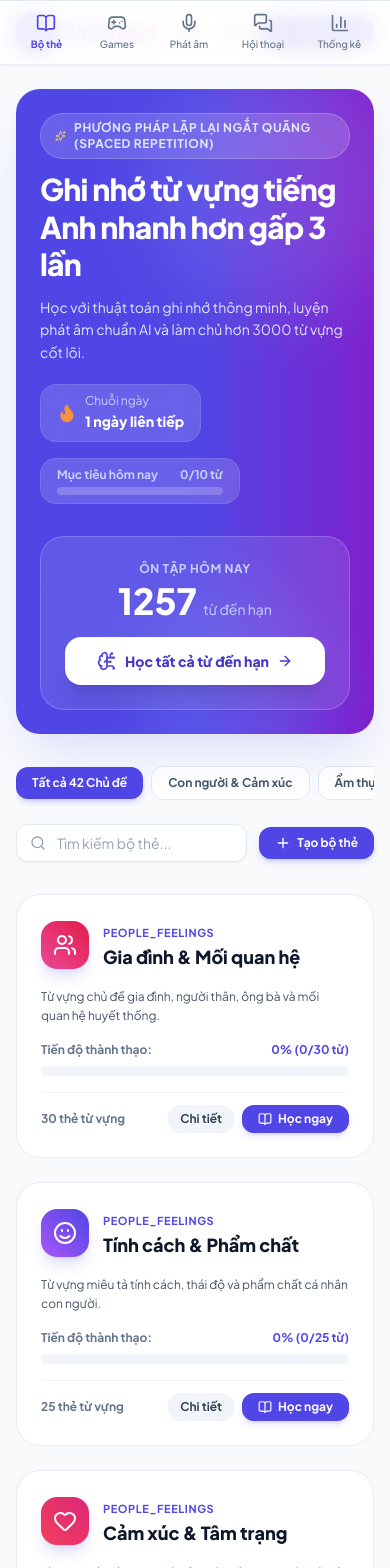
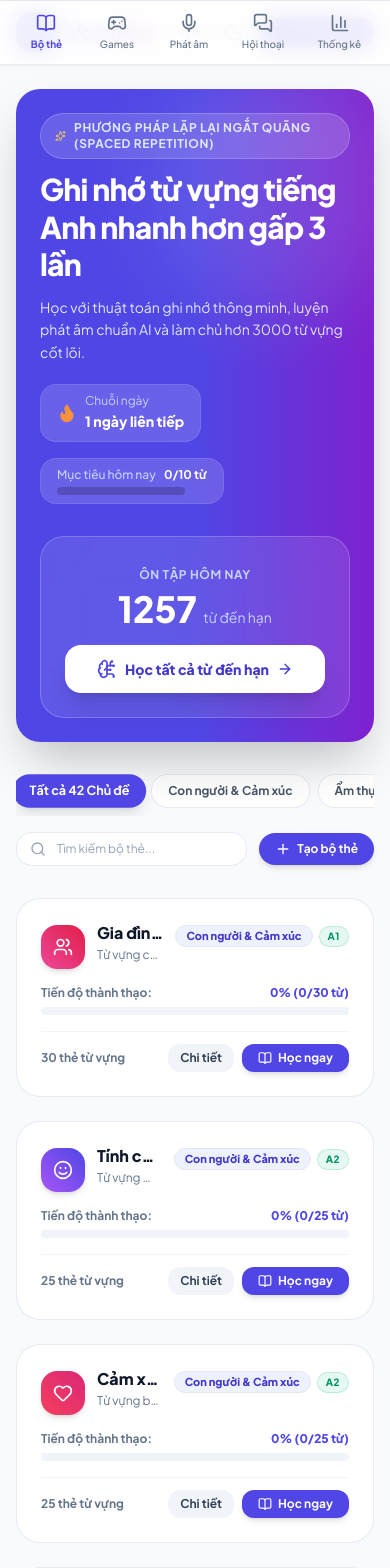
Before and after one commit to ninhnguyen2408/flashCards, a React (Vite) app: page / in a window 390 px wide. Shown: the top 1568 px of the page. Built offline with nearby package versions, Linux system fonts and the light colour scheme; no server answers; the database is empty.

Commit message:
design ui

```diff
--- a/src/App.tsx
+++ b/src/App.tsx
@@ -4,6 +4,7 @@ import type { User } from './types/auth';
 import { AuthService } from './services/authService';
 import { StorageService } from './services/storageService';
 import { ApiService } from './services/apiService';
+import { ThemeService } from './services/themeService';
 import { soundEffects } from './services/soundEffects';
 import { Header } from './components/Header';
 import { DeckList } from './components/DeckList';
@@ -83,6 +84,7 @@ export function App() {
     refreshData(user);
 
     // Theme initialization
+    ThemeService.init();
     const savedTheme = localStorage.getItem('vm_theme') || 'light';
     const darkBool = savedTheme === 'dark';
     setIsDark(darkBool);
--- a/src/components/DeckList.tsx
+++ b/src/components/DeckList.tsx
@@ -55,6 +55,19 @@ export const DeckList: React.FC<DeckListProps> = ({
   const dueCardsCount = cards.filter(isCardDue).length;
   const dailyProgressPercent = Math.min(100, Math.round(((stats.studiedToday || 0) / (stats.dailyGoal || 10)) * 100));
 
+  const getCategoryLabel = (cat: string) => {
+    switch (cat) {
+      case 'people_feelings': return 'Con người & Cảm xúc';
+      case 'food_dining': return 'Ẩm thực & Nhà bếp';
+      case 'daily_shopping': return 'Đời sống & Mua sắm';
+      case 'nature_environment': return 'Thiên nhiên & Môi trường';
+      case 'education_career': return 'Học tập & Công việc';
+      case 'places_services': return 'Địa điểm & Dịch vụ';
+      case 'leisure_festivals': return 'Giải trí & Lễ hội';
+      default: return cat.replace(/_/g, ' ');
+    }
+  };
+
   const filteredDecks = decks.filter(d => {
     const matchCategory = activeCategory === 'all' || d.category === activeCategory;
     const matchSearch = d.title.toLowerCase().includes(searchQuery.toLowerCase()) ||
@@ -96,15 +109,15 @@ export const DeckList: React.FC<DeckListProps> = ({
                 </div>
               </div>
 
-              <div className="flex items-center gap-3 bg-white/15 backdrop-blur-md px-4 py-2 rounded-2xl border border-white/10 min-w-[200px]">
-                <div className="flex-1">
-                  <div className="flex justify-between text-xs font-bold text-brand-200 mb-1">
+              <div className="flex items-center gap-3 bg-white/15 backdrop-blur-md px-4 py-2 rounded-2xl border border-white/10">
+                <div>
+                  <div className="flex justify-between text-xs text-brand-200 mb-1 font-medium">
                     <span>Mục tiêu hôm nay</span>
-                    <span>{stats.studiedToday || 0}/{stats.dailyGoal} từ</span>
+                    <span className="font-bold text-white ml-2">{stats.studiedToday || 0}/{stats.dailyGoal || 10} từ</span>
                   </div>
-                  <div className="w-full bg-white/20 h-2 rounded-full overflow-hidden">
+                  <div className="w-32 bg-black/20 h-2 rounded-full overflow-hidden">
                     <div
-                      className="bg-emerald-400 h-full rounded-full transition-all duration-500"
+                      className="bg-gradient-to-r from-emerald-400 to-teal-300 h-full rounded-full transition-all duration-500"
                       style={{ width: `${dailyProgressPercent}%` }}
                     />
                   </div>
@@ -115,9 +128,9 @@ export const DeckList: React.FC<DeckListProps> = ({
 
           {/* Right Action Box */}
           <div className="shrink-0 bg-white/10 backdrop-blur-xl border border-white/20 p-6 rounded-3xl text-center space-y-4 max-w-xs w-full">
-            <div>
-              <span className="text-xs uppercase font-bold text-brand-200 tracking-wider block">Ôn tập hôm nay</span>
-              <div className="text-4xl font-black text-white mt-1">
+            <div className="space-y-1">
+              <span className="text-xs font-bold text-brand-200 uppercase tracking-wider">ÔN TẬP HÔM NAY</span>
+              <div className="text-4xl font-black text-white">
                 {dueCardsCount} <span className="text-sm font-normal text-brand-200">từ đến hạn</span>
               </div>
             </div>
@@ -146,10 +159,9 @@ export const DeckList: React.FC<DeckListProps> = ({
                 soundEffects.playPop();
                 setActiveCategory(tab.id);
               }}
-              className={`px-4 py-2 rounded-xl text-xs sm:text-sm font-bold whitespace-nowrap transition-all ${
-                activeCategory === tab.id
-                  ? 'bg-brand-600 text-white shadow-md shadow-brand-500/25'
-                  : 'bg-white dark:bg-slate-800/80 text-slate-600 dark:text-slate-400 hover:text-slate-900 dark:hover:text-white border border-slate-200 dark:border-slate-700'
+              className={`px-4 py-2 rounded-2xl text-xs sm:text-sm font-bold whitespace-nowrap transition-all ${activeCategory === tab.id
+                ? 'bg-brand-600 text-white shadow-lg shadow-brand-500/25 scale-105'
+                : 'bg-white dark:bg-slate-900 text-slate-600 dark:text-slate-300 border border-slate-200/80 dark:border-slate-800 hover:border-brand-400 dark:hover:border-brand-600'
                 }`}
             >
               {tab.label}
@@ -166,13 +178,13 @@ export const DeckList: React.FC<DeckListProps> = ({
               placeholder="Tìm kiếm bộ thẻ..."
               value={searchQuery}
               onChange={(e) => setSearchQuery(e.target.value)}
-              className="w-full pl-10 pr-4 py-2 rounded-xl bg-white dark:bg-slate-800/80 border border-slate-200 dark:border-slate-700 text-sm text-slate-900 dark:text-white placeholder-slate-400 focus:outline-none focus:ring-2 focus:ring-brand-500 shadow-sm"
+              className="w-full pl-10 pr-4 py-2 rounded-2xl bg-white dark:bg-slate-900 border border-slate-200/80 dark:border-slate-800 text-slate-900 dark:text-white text-xs sm:text-sm focus:outline-none focus:ring-2 focus:ring-brand-500 transition-all placeholder:text-slate-400"
             />
           </div>
 
           <button
             onClick={onCreateDeck}
-            className="flex items-center gap-1.5 px-4 py-2 rounded-xl bg-brand-600 hover:bg-brand-700 active:scale-95 text-white font-bold text-xs sm:text-sm shadow-md shadow-brand-500/25 transition-all whitespace-nowrap"
+            className="flex items-center gap-1.5 px-4 py-2 rounded-2xl bg-brand-600 hover:bg-brand-700 active:scale-95 text-white text-xs sm:text-sm font-bold shadow-md shadow-brand-500/20 whitespace-nowrap transition-all"
           >
             <Plus className="w-4 h-4" />
             <span>Tạo bộ thẻ</span>
@@ -200,34 +212,45 @@ export const DeckList: React.FC<DeckListProps> = ({
               <div
                 key={deck.id}
                 onClick={() => onSelectDeck(deck)}
-                className="group relative glass-card rounded-3xl p-6 hover:shadow-xl hover:border-brand-300 dark:hover:border-brand-700 transition-all cursor-pointer flex flex-col justify-between"
+                className="group relative bg-white dark:bg-slate-900/90 rounded-3xl p-6 border border-slate-200/80 dark:border-slate-800 hover:border-brand-500/50 hover:shadow-xl hover:shadow-brand-500/10 transition-all duration-300 cursor-pointer flex flex-col justify-between overflow-hidden"
               >
                 <div>
-                  {/* Top Bar of Card */}
-                  <div className="flex items-start justify-between gap-4 mb-4">
-                    <div className="flex items-center gap-3.5">
-                      <div className={`w-12 h-12 rounded-2xl bg-gradient-to-tr ${deck.color || 'from-blue-500 to-indigo-600'} flex items-center justify-center shadow-lg shadow-brand-500/20 group-hover:scale-105 transition-transform`}>
-                        <DeckIcon name={deck.icon} category={deck.category} className="w-6 h-6 text-white" />
+                  {/* Top Header of Card: Icon + (Title & Description) on Left, Category & CEFR Badges on Far Right */}
+                  <div className="flex items-start justify-between gap-3 mb-3">
+                    <div className="flex items-start gap-3 min-w-0 flex-1">
+                      <div className={`w-11 h-11 rounded-2xl bg-gradient-to-tr ${deck.color || 'from-blue-500 to-indigo-600'} flex items-center justify-center shadow-md shadow-brand-500/20 group-hover:scale-105 transition-transform shrink-0 mt-0.5`}>
+                        <DeckIcon name={deck.icon} category={deck.category} className="w-5 h-5 text-white" />
                       </div>
-                      <div>
-                        <span className="text-[11px] font-bold uppercase tracking-wider text-brand-600 dark:text-brand-400">
-                          {deck.category}
-                        </span>
-                        <h3 className="text-lg font-extrabold text-slate-900 dark:text-white group-hover:text-brand-600 dark:group-hover:text-brand-400 transition-colors">
+                      <div className="min-w-0 flex-1">
+                        <h3 className="text-base sm:text-lg font-black text-slate-900 dark:text-white group-hover:text-brand-600 dark:group-hover:text-brand-400 transition-colors leading-tight truncate">
                           {deck.title}
                         </h3>
+                        <p className="text-slate-500 dark:text-slate-400 text-xs truncate mt-1 leading-snug">
+                          {deck.description}
+                        </p>
                       </div>
                     </div>
 
+                    {/* Right side: Category & CEFR badges */}
+                    <div className="flex items-center gap-1.5 shrink-0 mt-0.5">
+                      <span className="text-[11px] font-extrabold px-2.5 py-0.5 rounded-full bg-brand-50 text-brand-700 dark:bg-brand-950/60 dark:text-brand-300 border border-brand-200/60 dark:border-brand-800/60 whitespace-nowrap">
+                        {getCategoryLabel(deck.category)}
+                      </span>
+                      {deck.cefrLevel && (
+                        <span className="text-[10px] font-black uppercase tracking-wider px-2 py-0.5 rounded-full bg-emerald-500/10 text-emerald-600 dark:text-emerald-400 border border-emerald-500/20 whitespace-nowrap">
+                          {deck.cefrLevel}
+                        </span>
+                      )}
+
                       {/* Edit / Delete actions for custom decks */}
                       {deck.isCustom && (
-                      <div className="flex items-center gap-1" onClick={(e) => e.stopPropagation()}>
+                        <div className="flex items-center gap-1 ml-1" onClick={(e) => e.stopPropagation()}>
                           <button
                             onClick={() => onEditDeck(deck)}
-                          className="p-1.5 rounded-lg text-slate-400 hover:text-brand-600 hover:bg-slate-100 dark:hover:bg-slate-800 transition-colors"
+                            className="p-1 rounded-lg text-slate-400 hover:text-brand-600 hover:bg-slate-100 dark:hover:bg-slate-800 transition-colors"
                             title="Sửa bộ thẻ"
                           >
-                          <Edit3 className="w-4 h-4" />
+                            <Edit3 className="w-3.5 h-3.5" />
                           </button>
                           <button
                             onClick={() => {
@@ -235,29 +258,25 @@ export const DeckList: React.FC<DeckListProps> = ({
                                 onDeleteDeck(deck.id);
                               }
                             }}
-                          className="p-1.5 rounded-lg text-slate-400 hover:text-rose-600 hover:bg-rose-50 dark:hover:bg-rose-950/40 transition-colors"
+                            className="p-1 rounded-lg text-slate-400 hover:text-rose-600 hover:bg-rose-50 dark:hover:bg-rose-950/40 transition-colors"
                             title="Xóa bộ thẻ"
                           >
-                          <Trash2 className="w-4 h-4" />
+                            <Trash2 className="w-3.5 h-3.5" />
                           </button>
                         </div>
                       )}
                     </div>
-
-                  {/* Description */}
-                  <p className="text-slate-600 dark:text-slate-300 text-xs sm:text-sm line-clamp-2 mb-4 leading-relaxed">
-                    {deck.description}
-                  </p>
+                  </div>
 
                   {/* Progress Stats Breakdown */}
-                  <div className="space-y-2 mb-4">
+                  <div className="space-y-1.5 my-4">
                     <div className="flex justify-between text-xs font-bold">
                       <span className="text-slate-500 dark:text-slate-400">Tiến độ thành thạo:</span>
-                      <span className="text-brand-600 dark:text-brand-400">{progressPercent}% ({mastered}/{deckCards.length} từ)</span>
+                      <span className="text-brand-600 dark:text-brand-400 font-extrabold">{progressPercent}% ({mastered}/{deckCards.length} từ)</span>
                     </div>
 
                     {/* Multi-segment Progress Bar */}
-                    <div className="w-full bg-slate-100 dark:bg-slate-800 h-2.5 rounded-full overflow-hidden flex">
+                    <div className="w-full bg-slate-100 dark:bg-slate-800 h-2 rounded-full overflow-hidden flex">
                       <div
                         className="bg-emerald-500 h-full transition-all"
                         style={{ width: `${deckCards.length ? (mastered / deckCards.length) * 100 : 0}%` }}
--- /dev/null
+++ b/src/services/themeService.ts
@@ -0,0 +1,141 @@
+export interface ThemeColor {
+  id: string;
+  name: string;
+  badgeBg: string;
+  colors: Record<string, string>;
+}
+
+export const THEME_COLORS: ThemeColor[] = [
+  {
+    id: 'indigo',
+    name: 'Tím Indigo (Mặc định)',
+    badgeBg: 'bg-indigo-500',
+    colors: {
+      '--brand-50': '#eef2ff',
+      '--brand-100': '#e0e7ff',
+      '--brand-200': '#c7d2fe',
+      '--brand-300': '#a5b4fc',
+      '--brand-400': '#818cf8',
+      '--brand-500': '#6366f1',
+      '--brand-600': '#4f46e5',
+      '--brand-700': '#4338ca',
+      '--brand-800': '#3730a3',
+      '--brand-900': '#312e81',
+      '--brand-950': '#1e1b4b',
+    }
+  },
+  {
+    id: 'blue',
+    name: 'Xanh Dương Ocean',
+    badgeBg: 'bg-blue-500',
+    colors: {
+      '--brand-50': '#eff6ff',
+      '--brand-100': '#dbeafe',
+      '--brand-200': '#bfdbfe',
+      '--brand-300': '#93c5fd',
+      '--brand-400': '#60a5fa',
+      '--brand-500': '#3b82f6',
+      '--brand-600': '#2563eb',
+      '--brand-700': '#1d4ed8',
+      '--brand-800': '#1e40af',
+      '--brand-900': '#1e3a8a',
+      '--brand-950': '#172554',
+    }
+  },
+  {
+    id: 'emerald',
+    name: 'Xanh Ngọc Emerald',
+    badgeBg: 'bg-emerald-500',
+    colors: {
+      '--brand-50': '#ecfdf5',
+      '--brand-100': '#d1fae5',
+      '--brand-200': '#a7f3d0',
+      '--brand-300': '#6ee7b7',
+      '--brand-400': '#34d399',
+      '--brand-500': '#10b981',
+      '--brand-600': '#059669',
+      '--brand-700': '#047857',
+      '--brand-800': '#065f46',
+      '--brand-900': '#064e3b',
+      '--brand-950': '#022c22',
+    }
+  },
+  {
+    id: 'rose',
+    name: 'Hồng Ruby Rose',
+    badgeBg: 'bg-rose-500',
+    colors: {
+      '--brand-50': '#fff1f2',
+      '--brand-100': '#ffe4e6',
+      '--brand-200': '#fecdd3',
+      '--brand-300': '#fda4af',
+      '--brand-400': '#fb7185',
+      '--brand-500': '#f43f5e',
+      '--brand-600': '#e11d48',
+      '--brand-700': '#be123c',
+      '--brand-800': '#9f1239',
+      '--brand-900': '#881337',
+      '--brand-950': '#4c0519',
+    }
+  },
+  {
+    id: 'orange',
+    name: 'Cam Sunset',
+    badgeBg: 'bg-orange-500',
+    colors: {
+      '--brand-50': '#fff7ed',
+      '--brand-100': '#ffedd5',
+      '--brand-200': '#fed7aa',
+      '--brand-300': '#fdba74',
+      '--brand-400': '#fb923c',
+      '--brand-500': '#f97316',
+      '--brand-600': '#ea580c',
+      '--brand-700': '#c2410c',
+      '--brand-800': '#9a3412',
+      '--brand-900': '#7c2d12',
+      '--brand-950': '#431407',
+    }
+  },
+  {
+    id: 'purple',
+    name: 'Tím Hoàng Gia',
+    badgeBg: 'bg-purple-500',
+    colors: {
+      '--brand-50': '#faf5ff',
+      '--brand-100': '#f3e8ff',
+      '--brand-200': '#e9d5ff',
+      '--brand-300': '#d8b4fe',
+      '--brand-400': '#c084fc',
+      '--brand-500': '#a855f7',
+      '--brand-600': '#9333ea',
+      '--brand-700': '#7e22ce',
+      '--brand-800': '#6b21a8',
+      '--brand-900': '#581c87',
+      '--brand-950': '#3b0764',
+    }
+  }
+];
+
+export class ThemeService {
+  private static STORAGE_KEY = 'vm_primary_theme_color';
+
+  public static getSelectedTheme(): string {
+    return localStorage.getItem(this.STORAGE_KEY) || 'indigo';
+  }
+
+  public static applyTheme(themeId: string): void {
+    const theme = THEME_COLORS.find(t => t.id === themeId) || THEME_COLORS[0];
+    const root = document.documentElement;
+
+    Object.entries(theme.colors).forEach(([property, value]) => {
+      root.style.setProperty(property, value);
+    });
+
+    localStorage.setItem(this.STORAGE_KEY, theme.id);
+  }
+
+  public static init(): void {
+    const saved = this.getSelectedTheme();
+    this.applyTheme(saved);
+  }
+}
--- a/tailwind.config.js
+++ b/tailwind.config.js
@@ -9,17 +9,17 @@ export default {
     extend: {
       colors: {
         brand: {
-          50: '#eef2ff',
-          100: '#e0e7ff',
-          200: '#c7d2fe',
-          300: '#a5b4fc',
-          400: '#818cf8',
-          500: '#6366f1',
-          600: '#4f46e5',
-          700: '#4338ca',
-          800: '#3730a3',
-          900: '#312e81',
-          950: '#1e1b4b',
+          50: 'var(--brand-50, #eef2ff)',
+          100: 'var(--brand-100, #e0e7ff)',
+          200: 'var(--brand-200, #c7d2fe)',
+          300: 'var(--brand-300, #a5b4fc)',
+          400: 'var(--brand-400, #818cf8)',
+          500: 'var(--brand-500, #6366f1)',
+          600: 'var(--brand-600, #4f46e5)',
+          700: 'var(--brand-700, #4338ca)',
+          800: 'var(--brand-800, #3730a3)',
+          900: 'var(--brand-900, #312e81)',
+          950: 'var(--brand-950, #1e1b4b)',
         },
         emerald: {
           450: '#10b981',
```
Also changed, not shown: src/components/UserMenu.tsx (+40 -1 lines). Lines whose indentation alone changed are shown as unchanged.
